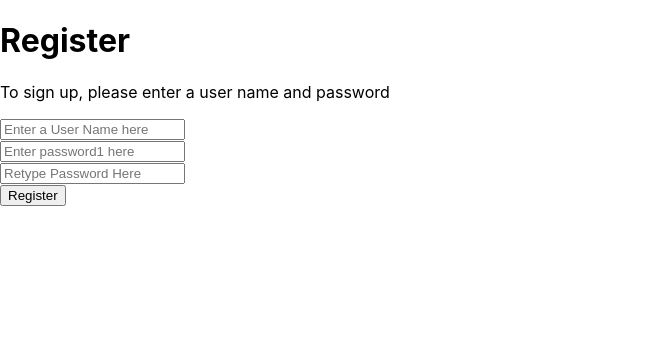
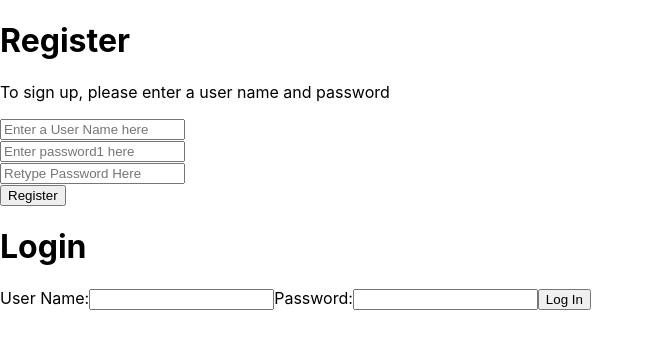
Before and after one commit to team-spyro-mud/mud_front_end, a React (Create React App) app in the folder frontend/: page / in a window 1280 px wide. Shown: the top 348 px of the page, without its empty margins (0-654 px from the left). Built offline with nearby package versions, Linux system fonts and the light colour scheme.

Commit message:
Login works with retrieving token from test server

```diff
--- a/frontend/src/App.js
+++ b/frontend/src/App.js
@@ -12,7 +12,7 @@ class App extends Component {
     return (
       <div>
         <Register />
-        {/* <Login /> */}
+        <Login />
       </div>
     );
   }
--- a/frontend/src/components/Login.jsx
+++ b/frontend/src/components/Login.jsx
@@ -7,16 +7,10 @@ class Login extends Component {
     this.state = {
       username: "",
       password: ""
-      // error: ''
     };
     this.handlePassChange = this.handlePassChange.bind(this);
     this.handleUserChange = this.handleUserChange.bind(this);
     this.handleSubmit = this.handleSubmit.bind(this);
-    this.dismissError = this.dismissError.bind(this);
-  }
-
-  dismissError() {
-    this.setState({ error: "" });
   }
 
   handleSubmit = event => {
@@ -24,11 +18,12 @@ class Login extends Component {
     axios
       .post("https://lambda-mud-test.herokuapp.com/api/login/", this.state)
       .then(res => {
-        localStorage.setItem("jwt", res.data.token);
-        localStorage.setItem("user_id", res.data.user_id);
-        setTimeout(() => {
-          window.location.reload();
-        }, 0);
+        console.log(res.data);
+        localStorage.setItem("jwt", res.data.key);
+        // localStorage.setItem("user_id", res.data.user_id);
+        // setTimeout(() => {
+        //   window.location.reload();
+        // }, 0);
       })
       .catch(err => {
         console.log(err);
```
